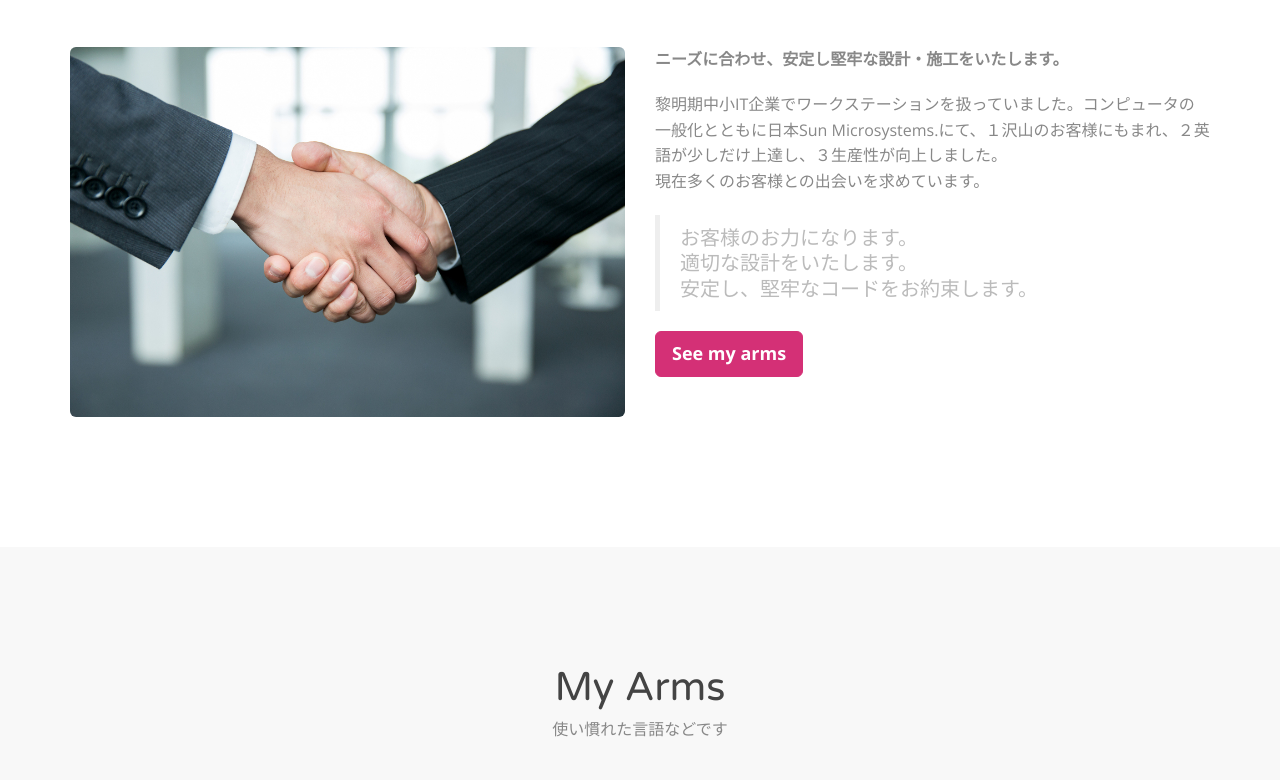
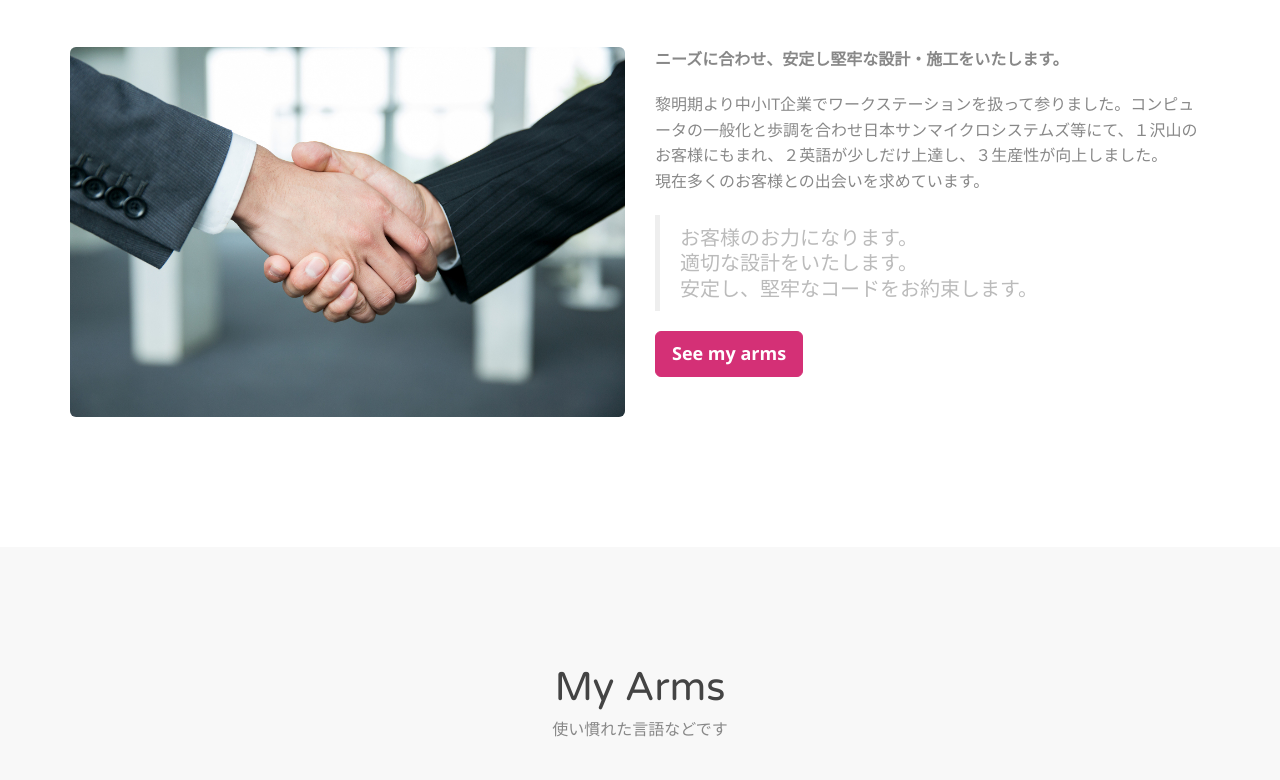
Before and after one commit to nobjn/portfolio, a plain HTML site: page index.html in a window 1280 px wide. Shown: the part 982-1762 px from the top of the page. Drawn offline with nearby package versions, Linux system fonts and the light colour scheme.

Commit message:
change About me message.

```diff
--- a/index.html
+++ b/index.html
@@ -99,7 +99,7 @@
         <div class="col-md-6">
           <p><strong>ニーズに合わせ、安定し堅牢な設計・施工をいたします。</strong></p>
           <p>
-	    黎明期中小IT企業でワークステーションを扱っていました。コンピュータの一般化とともに日本Sun Microsystems.にて、１沢山のお客様にもまれ、２英語が少しだけ上達し、３生産性が向上しました。<br/>現在多くのお客様との出会いを求めています。
+	    黎明期より中小IT企業でワークステーションを扱って参りました。コンピュータの一般化と歩調を合わせ日本サンマイクロシステムズ等にて、１沢山のお客様にもまれ、２英語が少しだけ上達し、３生産性が向上しました。<br/>現在多くのお客様との出会いを求めています。
           </p>
           <blockquote>
 	    お客様のお力になります。<br/>適切な設計をいたします。<br/>安定し、堅牢なコードをお約束します。
```
